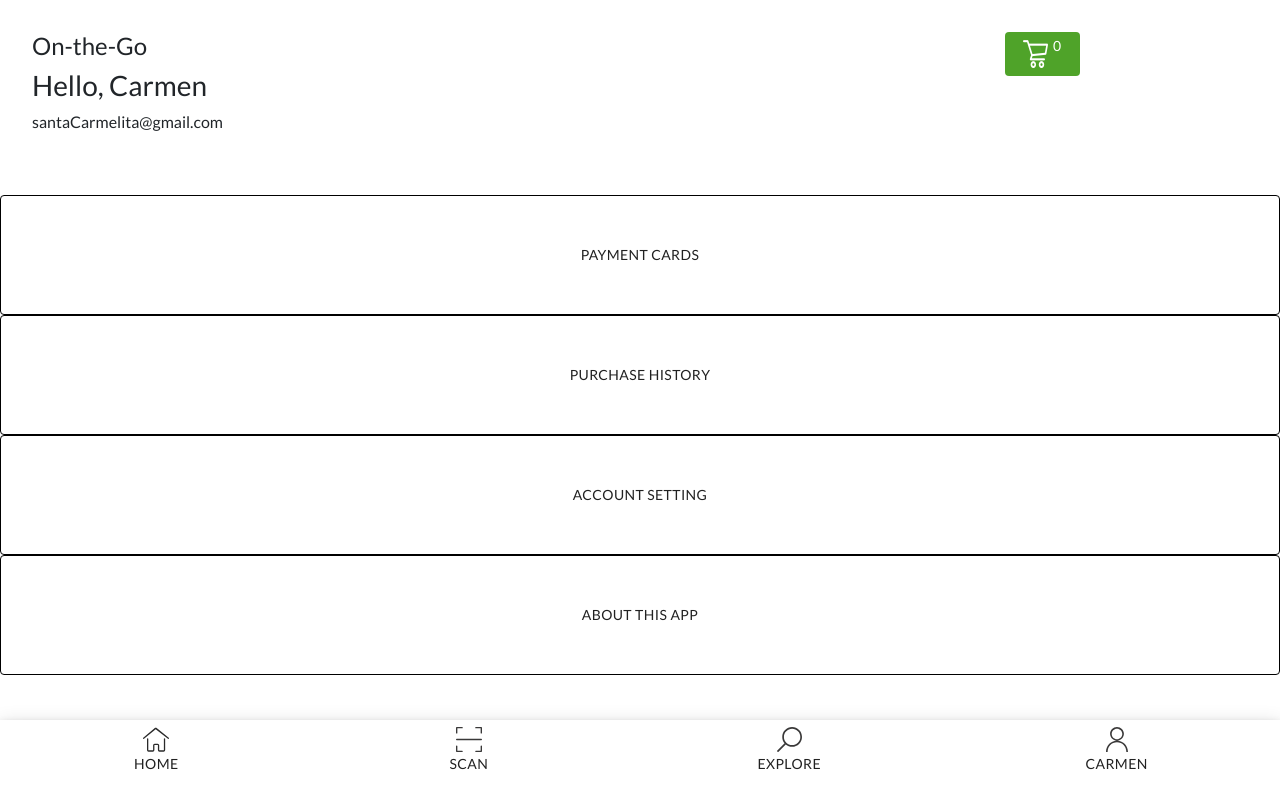
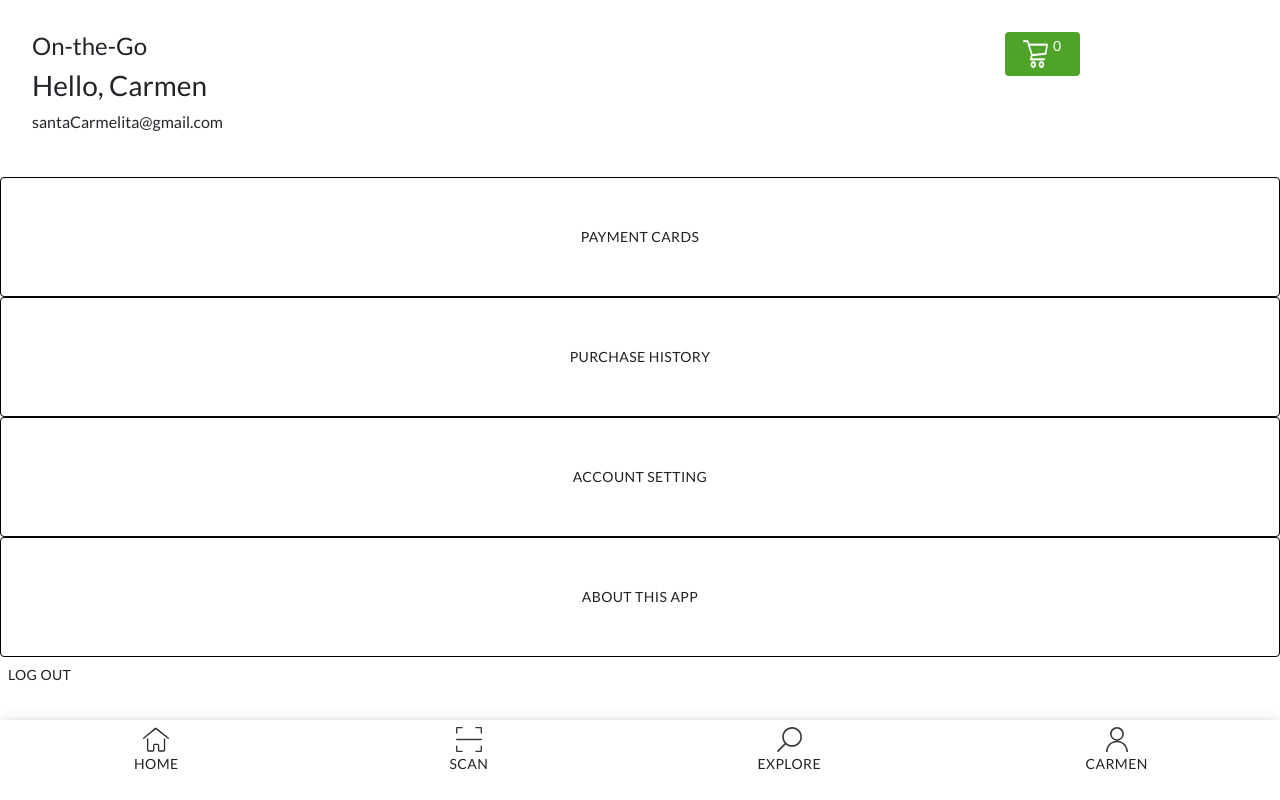
Before and after one commit to FreddyB77/C37_final_on_the_go_shopping, a React (Create React App) app in the folder client/: page /account in a window 1280 px wide. Built offline with nearby package versions, Linux system fonts and the light colour scheme; the HTML template or start-up script is replaced by a standard one.

Commit message:
Linked Logout feature to account page. Corrected backend Logout route

```diff
--- a/client/src/components/Logout.jsx
+++ b/client/src/components/Logout.jsx
@@ -1,8 +1,9 @@
 import React, {useContext} from 'react'
 import { UserContext } from "../context/UserContext"
+import { Button } from '@material-ui/core'
 import axios from "axios"
 
-const Logout = () => {
+const Logout = ({history}) => {
   const { setUser, setLoggedIn } = useContext(UserContext)
 
   const logOut = async () => {
@@ -10,19 +11,19 @@ const Logout = () => {
 
     await axios({
       method: "POST",
-      url: `${process.env.REACT_APP_SERVER_URL}/users/logout`,
-      headers: {Authorization: `Bearer ${token}`}
+      url: `/users/logout`,
+      headers: { Authorization: `Bearer ${token}`}
     })
     .then(({data}) =>{
-      console.log(data, "logout response")
       localStorage.removeItem("token")
       setUser({})
       setLoggedIn(false)
+      history.push("/login")
     })
     .catch(e => console.log(e.message.toString()))
   }
   return(
-    <button onClick={logOut}>Log out</button>
+    <Button onClick={logOut}>Log out</Button>
   )
 }
 
--- a/client/src/pages/account/Account.jsx
+++ b/client/src/pages/account/Account.jsx
@@ -74,7 +74,7 @@ const Account = ({history}) => {
                 {testArr[1].state && <TestDrawer />}
                 {testArr[2].state && <TestDrawer />}
 
-                {/* {<Logout />} */}
+                <Logout history={history}/>
 
             </div>
 
```
Also changed, not shown: 1 other file (tests, documents, lock files or other folders).
